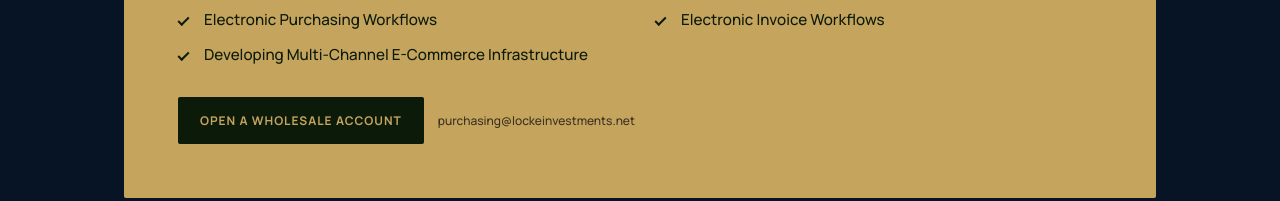
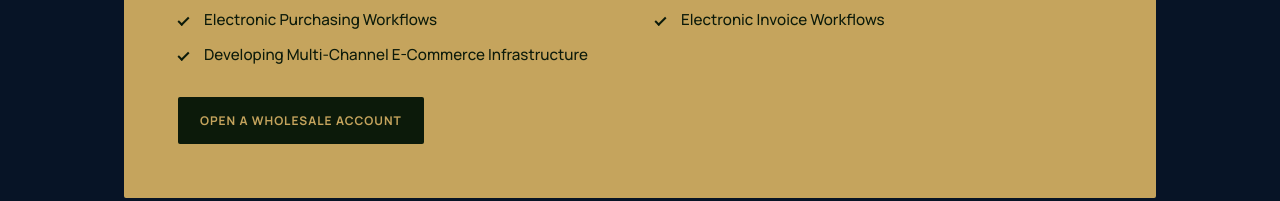
Before and after one commit to coreylocke/Locke-Investments, a plain HTML site: page index.html in a window 1280 px wide. Shown: the part 3874-4075 px from the top of the page. Drawn offline with Linux system fonts and the light colour scheme.

Commit message:
Remove purchasing@lockeinvestments.net from supplier CTA area

```diff
--- a/index.html
+++ b/index.html
@@ -538,7 +538,6 @@
 
         <div class="gold-cta">
           <a class="btn btn-dark" href="#inquiry">Open a Wholesale Account</a>
-          <span class="mailref">purchasing@lockeinvestments.net</span>
         </div>
       </div>
     </section>
```
